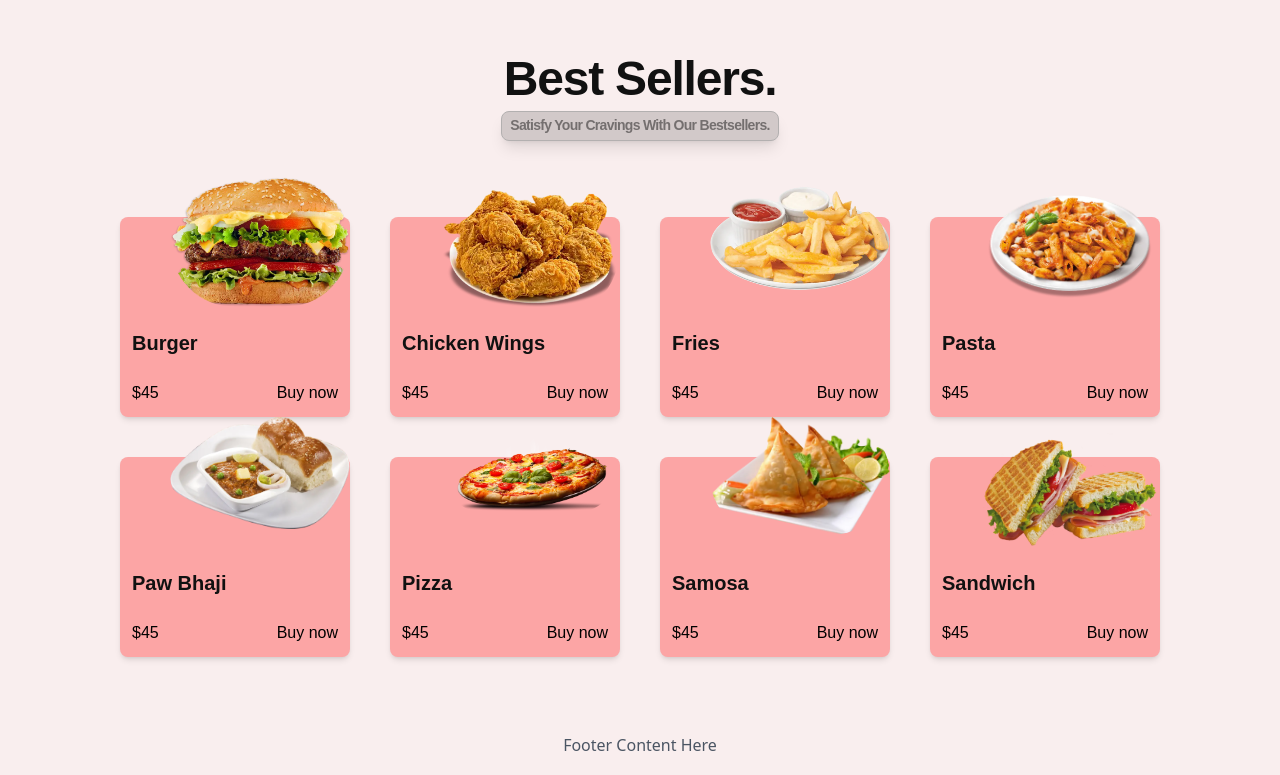
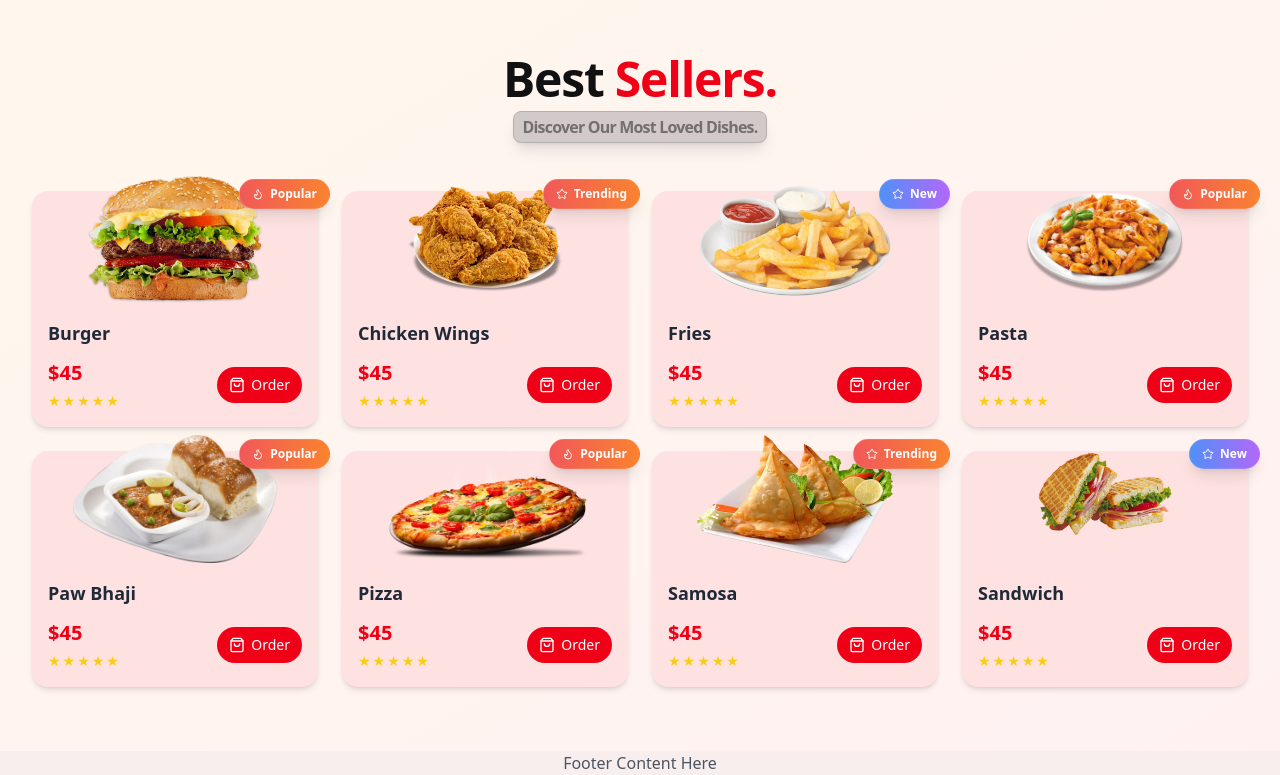
Before and after one commit to PrgVaibhav/roadstove, a React (Vite) app: page / in a window 1280 px wide. Shown: the part 2379-3154 px from the top of the page. Built offline with nearby package versions, Linux system fonts and the light colour scheme; a web font is replaced by a local one.

Commit message:
some changes

```diff
--- a/package.json
+++ b/package.json
@@ -10,6 +10,7 @@
     "preview": "vite preview"
   },
   "dependencies": {
+    "framer-motion": "^11.15.0",
     "lucide-react": "^0.468.0",
     "react": "^18.3.1",
     "react-dom": "^18.3.1",
--- a/src/helper/data/data.tsx
+++ b/src/helper/data/data.tsx
@@ -18,6 +18,7 @@ interface BEST_DELIVERY_DATA {
   id: number;
   title: string;
   img: string;
+  tag?: string;
 }
 
 interface ABOUT_DATA {
@@ -88,42 +89,50 @@ export const BestDeliveryData: BEST_DELIVERY_DATA[] = [
     id: 1,
     title: "Burger",
     img: BURGER,
+    tag: "Popular",
   },
   {
     id: 2,
     title: "Chicken Wings",
     img: CHICKEN_WINGS,
+    tag: "Trending",
   },
   {
     id: 3,
     title: "Fries",
     img: FRIES,
+    tag: "New",
   },
   {
     id: 4,
     title: "Pasta",
     img: PASTA,
+    tag: "Popular",
   },
 
   {
     id: 5,
     title: "Paw Bhaji",
     img: PAW_BHAJI,
+    tag: "Popular",
   },
 
   {
     id: 6,
     title: "Pizza",
     img: PIZZA,
+    tag: "Popular",
   },
   {
     id: 7,
     title: "Samosa",
     img: SAMOSA,
+    tag: "Trending",
   },
   {
     id: 8,
     title: "Sandwich",
     img: SANDWICH,
+    tag: "New",
   },
 ];
--- a/src/sections/best-seller/BestSeller.tsx
+++ b/src/sections/best-seller/BestSeller.tsx
@@ -1,46 +1,123 @@
+import React from "react";
+import { motion } from "framer-motion";
+import { ShoppingBag, Flame, Star, Heart, Clock } from "lucide-react";
 import { BestDeliveryData } from "../../helper/data/data";
 
+const getTagIcon = (tag) => {
+  switch (tag.toLowerCase()) {
+    case "popular":
+      return <Flame className="w-3 h-3" />;
+    case "new":
+      return <Star className="w-3 h-3" />;
+    case "favorite":
+      return <Heart className="w-3 h-3" />;
+    case "limited":
+      return <Clock className="w-3 h-3" />;
+    default:
+      return <Star className="w-3 h-3" />;
+  }
+};
+
+const getTagColor = (tag) => {
+  switch (tag.toLowerCase()) {
+    case "popular":
+      return "bg-gradient-to-r from-red-500 to-orange-500";
+    case "new":
+      return "bg-gradient-to-r from-blue-500 to-purple-500";
+    case "favorite":
+      return "bg-gradient-to-r from-pink-500 to-rose-500";
+    case "limited":
+      return "bg-gradient-to-r from-amber-500 to-yellow-500";
+    default:
+      return "bg-gradient-to-r from-red-500 to-orange-500";
+  }
+};
+
 export const BestSeller = () => {
-  // Array of light-shaded tints of the theme color
-
   return (
-    <section
-      className="flex flex-col items-center justify-center w-full p-3 mona min-h-[calc(100vh-58px)] gap-[8vh]"
-      aria-labelledby="hero-heading"
-    >
-      <div className="flex flex-col items-center justify-center gap-2 w-full">
+    <section className="w-full min-h-[calc(100vh-58px)] bg-gradient-to-br from-orange-50 to-rose-50 px-4 py-16">
+      <div className="flex flex-col items-center justify-center gap-2 w-full mb-12">
         <h1
           id="hero-heading"
-          className="text-4xl sm:text-5xl font-bold text-[#111] leading-none tracking-tight"
+          className="text-5xl font-bold text-[#111] leading-none tracking-tight"
         >
-          Best Sellers.
+          Best <span className="text-[#EF0016]">Sellers.</span>
         </h1>
-        <p className="text-sm font-bold text-[#746f6f] leading-snug tracking-tighter capitalize bg-[#d2c9c9] px-2 py-1 w-max rounded-lg shadow-lg border border-[#b3b0b0]">
-          Satisfy your cravings with our bestsellers.
+        <p className="font-bold text-[#746f6f] leading-snug tracking-tighter capitalize bg-[#d2c9c9] px-2 py-1 w-max rounded-lg shadow-lg border border-[#b3b0b0]">
+          Discover our most loved dishes.
         </p>
       </div>
 
-      <div className="flex items-stretch justify-center gap-10 flex-wrap p-3">
-        {BestDeliveryData.map((item) => (
-          <div
+      <div className="max-w-7xl mx-auto grid grid-cols-1 md:grid-cols-3 lg:grid-cols-4 gap-6 px-4">
+        {BestDeliveryData.map((item, index) => (
+          <motion.div
             key={item.id}
-            className="w-full sm:w-[230px] h-[200px] bg-red-300 relative flex items-end shadow-md rounded-lg p-3"
+            initial={{ opacity: 0, y: 50 }}
+            whileInView={{ opacity: 1, y: 0 }}
+            viewport={{ once: true }}
+            transition={{ duration: 0.5, delay: index * 0.2 }}
+            className="group relative bg-red-100 rounded-2xl p-4 shadow-md hover:shadow-xl transition-all duration-300"
           >
-            <img
-              src={item.img}
-              alt={item.title}
-              className="w-[180px] h-auto object-contain absolute rounded-full -top-10 right-0"
-            />
-            <div className="flex flex-col w-full gap-6">
-              <h1 className="text-2xl sm:text-xl font-bold text-[#111] leading-none tracking-normal">
+            <motion.div className="relative h-32 mb-4 -mt-8">
+              <motion.img
+                initial={{ y: 0, scale: 1 }}
+                whileHover={{ y: -30, scale: 1.2, z: 50 }}
+                transition={{
+                  type: "spring",
+                  stiffness: 300,
+                  damping: 15,
+                }}
+                src={item.img}
+                alt={item.title}
+                className="w-full h-full object-contain transform group-hover:z-10"
+              />
+            </motion.div>
+
+            <div className="space-y-3">
+              <h2 className="text-xl sm:text-lg font-bold text-gray-800 line-clamp-1">
                 {item.title}
-              </h1>
-              <div className="flex items-center justify-between w-full">
-                <p>$45</p>
-                <button>Buy now</button>
+              </h2>
+              <div className="flex items-center justify-between">
+                <div className="space-y-1">
+                  <p className="text-xl font-bold text-[#EF0016]">$45</p>
+                  <div className="flex items-center gap-0.5">
+                    {[...Array(5)].map((_, i) => (
+                      <span key={i} className="text-yellow-400 text-sm">
+                        ★
+                      </span>
+                    ))}
+                  </div>
+                </div>
+                <motion.button
+                  whileHover={{ scale: 1.05 }}
+                  whileTap={{ scale: 0.95 }}
+                  className="bg-[#EF0016] text-white px-3 py-2 rounded-full text-sm font-medium flex items-center gap-1.5 hover:bg-red-700 transition-colors"
+                >
+                  <ShoppingBag className="w-4 h-4" />
+                  Order
+                </motion.button>
               </div>
             </div>
-          </div>
+
+            <motion.div
+              initial={{ scale: 0 }}
+              whileInView={{ scale: 1 }}
+              whileHover={{ scale: 1.1 }}
+              viewport={{ once: true }}
+              className={`absolute -top-3 -right-3 ${getTagColor(
+                item.tag
+              )} text-white text-xs font-bold px-3 py-1.5 rounded-full shadow-lg flex items-center gap-1.5 border border-white/20`}
+            >
+              {getTagIcon(item.tag)}
+              {item.tag}
+              <motion.span
+                initial={{ opacity: 0.5 }}
+                animate={{ opacity: [0.5, 1, 0.5] }}
+                transition={{ duration: 2, repeat: Infinity }}
+                className="absolute inset-0 rounded-full bg-white/20"
+              />
+            </motion.div>
+          </motion.div>
         ))}
       </div>
     </section>
```
Also changed, not shown: 1 other file (tests, documents, lock files or other folders).
